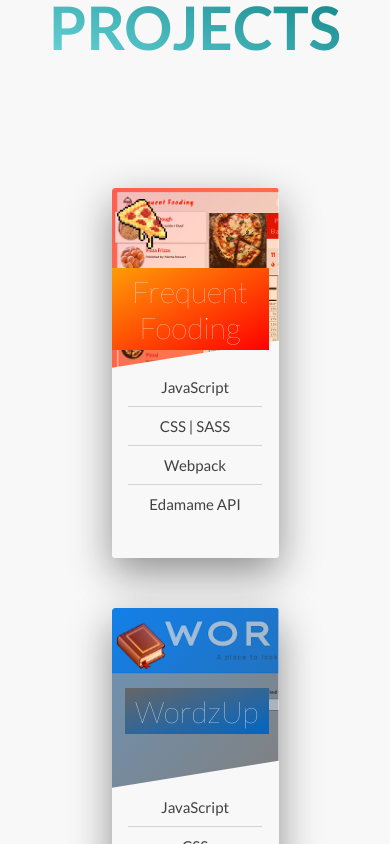
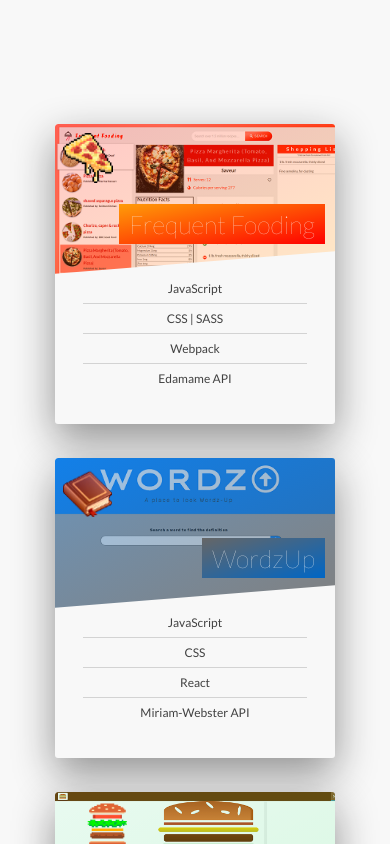
Before and after one commit to JaredAvila/portfolio_9-25-19, a React (Create React App) app: page / in a window 390 px wide. Shown: the part 3180-4024 px from the top of the page. Built offline with nearby package versions, Linux system fonts and the light colour scheme.

Commit message:
nav and projects done.

```diff
--- a/src/components/Footer/Footer.js
+++ b/src/components/Footer/Footer.js
@@ -31,7 +31,9 @@ const Footer = () => {
           <FontAwesomeIcon className={styles.Icon} icon={faScroll} /> Resume
         </a>
       </div>
-      <img className={styles.Logo} src={Logo} alt="JaredAvila.com" />
+      <a href="#top">
+        <img className={styles.Logo} src={Logo} alt="JaredAvila.com" />
+      </a>
       <div className={styles.Links}>
         <p className={styles.SiteName}>JaredAvila Designs |</p>
         <p>
--- a/src/components/Landing/Landing.js
+++ b/src/components/Landing/Landing.js
@@ -8,7 +8,7 @@ import { faGithub, faLinkedin } from "@fortawesome/free-brands-svg-icons";
 
 const Landing = () => {
   return (
-    <div className={styles.Landing}>
+    <div className={styles.Landing} id="top">
       <h1 className={styles.Title}>Jared Avila</h1>
       <h2 className={styles.Sub}>Software Developer</h2>
       <div className={styles.Icons}>
--- a/src/components/Nav/Nav.js
+++ b/src/components/Nav/Nav.js
@@ -12,7 +12,7 @@ import Logo from "../../assets/img/241x241.png";
 const Nav = () => {
   return (
     <div className={styles.Container}>
-      <a href="/">
+      <a href="#top">
         <img className={styles.Logo} src={Logo} alt="jaredavila.com" />
       </a>
 
--- a/src/components/Nav/Nav.module.css
+++ b/src/components/Nav/Nav.module.css
@@ -18,7 +18,9 @@
   z-index: 200;
 }
 
-.GitHub, .LinkedIn, .Scroll {
+.GitHub,
+.LinkedIn,
+.Scroll {
   color: rgb(104, 214, 218);
   font-size: 5rem;
   position: absolute;
@@ -47,3 +49,46 @@
   transform: translateY(30rem);
   visibility: visible;
 }
+
+.GitHub:hover,
+.LinkedIn:hover,
+.Scroll:hover {
+  color: rgb(0, 122, 122);
+}
+
+@media only screen and (max-width: 1500px) {
+  .Container {
+    left: 4%;
+  }
+}
+
+@media only screen and (max-width: 1200px) {
+  .Container {
+    left: 5%;
+  }
+}
+
+@media only screen and (max-width: 1000px) {
+  .Container {
+    top: 4%;
+  }
+}
+
+@media only screen and (max-width: 700px) {
+  .Container {
+    top: 3%;
+    left: 4%;
+  }
+}
+
+@media only screen and (max-width: 500px) {
+  .Container {
+    top: 2%;
+  }
+}
+
+@media only screen and (max-width: 400px) {
+  .Container {
+    top: 1.5%;
+  }
+}
--- a/src/components/Projects/Projects.module.css
+++ b/src/components/Projects/Projects.module.css
@@ -10,7 +10,11 @@
 .Container h1 {
   font-size: 6rem;
   margin: 8rem 0 10rem 0;
-    background-image: linear-gradient( 20deg, rgb(104, 214, 218), rgb(18, 132, 136));
+  background-image: linear-gradient(
+    20deg,
+    rgb(104, 214, 218),
+    rgb(18, 132, 136)
+  );
   background-clip: text;
   -webkit-background-clip: text;
   color: transparent;
@@ -21,20 +25,26 @@
   display: flex;
   justify-content: space-evenly;
   flex-wrap: wrap;
-    width: 70%;
+  width: 80%;
 }
 
 .Card_container {
   perspective: 150rem;
   -moz-perspective: 150rem;
   position: relative;
-    height: 37rem;
-    width: 35rem;
+  height: 35rem;
+  width: 33rem;
   margin: 2.5rem;
 }
 
-.Card_front, .Card_back, .Card_back2, .Card_back3, .Card_back4, .Card_back5, .Card_back6 {
-    height: 37rem;
+.Card_front,
+.Card_back,
+.Card_back2,
+.Card_back3,
+.Card_back4,
+.Card_back5,
+.Card_back6 {
+  height: 35rem;
   transition: all 800ms ease;
   position: absolute;
   top: 0;
@@ -46,7 +56,12 @@
   box-shadow: 0 1.5rem 4rem rgba(17, 17, 17, 0.452);
 }
 
-.Card_back, .Card_back2, .Card_back3, .Card_back4, .Card_back5, .Card_back6 {
+.Card_back,
+.Card_back2,
+.Card_back3,
+.Card_back4,
+.Card_back5,
+.Card_back6 {
   display: flex;
   flex-flow: column;
   align-items: center;
@@ -54,38 +69,72 @@
 }
 
 .Card_back {
-    background: linear-gradient( to right bottom, rgb(197, 0, 0), rgb(204, 122, 0));
+  background: linear-gradient(
+    to right bottom,
+    rgb(197, 0, 0),
+    rgb(204, 122, 0)
+  );
 }
 
 .Card_back2 {
-    background: linear-gradient( to right bottom, rgb(0, 102, 197), rgb(143, 143, 143));
+  background: linear-gradient(
+    to right bottom,
+    rgb(0, 102, 197),
+    rgb(143, 143, 143)
+  );
 }
 
 .Card_back3 {
-    background: linear-gradient( to right bottom, rgba(0, 197, 89), rgb(62, 150, 120));
+  background: linear-gradient(
+    to right bottom,
+    rgba(0, 197, 89),
+    rgb(62, 150, 120)
+  );
 }
 
 .Card_back6 {
-    background: linear-gradient( to right bottom, rgb(177, 197, 0), rgb(131, 130, 80));
+  background: linear-gradient(
+    to right bottom,
+    rgb(177, 197, 0),
+    rgb(131, 130, 80)
+  );
 }
 
 .Card_back5 {
-    background: linear-gradient( to right bottom, rgb(0, 142, 167), rgb(2, 223, 131));
+  background: linear-gradient(
+    to right bottom,
+    rgb(0, 142, 167),
+    rgb(2, 223, 131)
+  );
 }
 
 .Card_back4 {
-    background: linear-gradient( to right bottom, rgb(6, 0, 83), rgb(116, 116, 116));
+  background: linear-gradient(
+    to right bottom,
+    rgb(6, 0, 83),
+    rgb(116, 116, 116)
+  );
 }
 
 .Card_container:hover .Card_front {
   transform: rotateY(-180deg);
 }
 
-.Card_container:hover .Card_back, .Card_container:hover .Card_back2, .Card_container:hover .Card_back3, .Card_container:hover .Card_back4, .Card_container:hover .Card_back5, .Card_container:hover .Card_back6 {
+.Card_container:hover .Card_back,
+.Card_container:hover .Card_back2,
+.Card_container:hover .Card_back3,
+.Card_container:hover .Card_back4,
+.Card_container:hover .Card_back5,
+.Card_container:hover .Card_back6 {
   transform: rotateY(0deg);
 }
 
-.Picture, .Picture2, .Picture3, .Picture4, .Picture5, .Picture6 {
+.Picture,
+.Picture2,
+.Picture3,
+.Picture4,
+.Picture5,
+.Picture6 {
   background-size: cover;
   height: 18rem;
   clip-path: polygon(0 0, 100% 0, 100% 85%, 0 100%);
@@ -94,63 +143,122 @@
 }
 
 .Picture {
-    background-image: linear-gradient( to right bottom, rgba(255, 0, 0, 0.219), rgba(255, 156, 8, 0.233)), url('../../assets/img/freqfood.png');
+  background-image: linear-gradient(
+      to right bottom,
+      rgba(255, 0, 0, 0.219),
+      rgba(255, 156, 8, 0.233)
+    ),
+    url("../../assets/img/freqfood.png");
 }
 
 .Picture2 {
-    background-image: linear-gradient( to right bottom, rgba(0, 102, 197, 0.39), rgba(56, 56, 56, 0.404)), url('../../assets/img/wordzup.png');
+  background-image: linear-gradient(
+      to right bottom,
+      rgba(0, 102, 197, 0.39),
+      rgba(56, 56, 56, 0.404)
+    ),
+    url("../../assets/img/wordzup.png");
 }
 
 .Picture3 {
-    background-image: linear-gradient( to right bottom, rgba(0, 197, 89, 0.089), rgba(0, 207, 62, 0.144)), url('../../assets/img/burgerTime.png');
+  background-image: linear-gradient(
+      to right bottom,
+      rgba(0, 197, 89, 0.089),
+      rgba(0, 207, 62, 0.144)
+    ),
+    url("../../assets/img/burgerTime.png");
 }
 
 .Picture6 {
-    background-image: linear-gradient( to right bottom, rgba(200, 214, 71, 0.089), rgba(131, 130, 80, 0.082)), url('../../assets/img/csb.png');
+  background-image: linear-gradient(
+      to right bottom,
+      rgba(200, 214, 71, 0.089),
+      rgba(131, 130, 80, 0.082)
+    ),
+    url("../../assets/img/csb.png");
 }
 
 .Picture5 {
-    background-image: linear-gradient( to right bottom, rgba(0, 142, 167, 0.336), rgba(2, 223, 131, 0.226)), url('../../assets/img/tictactoe.png');
+  background-image: linear-gradient(
+      to right bottom,
+      rgba(0, 142, 167, 0.336),
+      rgba(2, 223, 131, 0.226)
+    ),
+    url("../../assets/img/tictactoe.png");
 }
 
 .Picture4 {
-    background-image: linear-gradient( to right bottom, rgba(116, 116, 116, 0.205), rgba(6, 0, 83, 0.384)), url('../../assets/img/fcc.png');
+  background-image: linear-gradient(
+      to right bottom,
+      rgba(116, 116, 116, 0.205),
+      rgba(6, 0, 83, 0.384)
+    ),
+    url("../../assets/img/fcc.png");
 }
 
-.Title, .Title2, .Title3, .Title4, .Title5, .Title6 {
+.Title,
+.Title2,
+.Title3,
+.Title4,
+.Title5,
+.Title6 {
   font-size: 3rem;
   font-weight: 100;
   color: rgb(248, 248, 248);
   position: absolute;
   top: 8rem;
   right: 1rem;
-    padding: .5rem 1rem;
+  padding: 0.5rem 1rem;
   -webkit-box-decoration-break: clone;
   box-decoration-break: clone;
 }
 
 .Title {
-    background-image: linear-gradient( to right bottom, rgba(255, 156, 8), rgba(255, 0, 0));
+  background-image: linear-gradient(
+    to right bottom,
+    rgba(255, 156, 8),
+    rgba(255, 0, 0)
+  );
 }
 
 .Title2 {
-    background-image: linear-gradient( to right bottom, rgb(102, 102, 102), rgb(0, 102, 197));
+  background-image: linear-gradient(
+    to right bottom,
+    rgb(102, 102, 102),
+    rgb(0, 102, 197)
+  );
 }
 
 .Title3 {
-    background-image: linear-gradient( to right bottom, rgb(4, 146, 58), rgba(0, 197, 89));
+  background-image: linear-gradient(
+    to right bottom,
+    rgb(4, 146, 58),
+    rgba(0, 197, 89)
+  );
 }
 
 .Title6 {
-    background-image: linear-gradient( to right bottom, rgb(78, 78, 47), rgba(177, 197, 0));
+  background-image: linear-gradient(
+    to right bottom,
+    rgb(78, 78, 47),
+    rgba(177, 197, 0)
+  );
 }
 
 .Title5 {
-    background-image: linear-gradient( to right bottom, rgba(0, 142, 167), rgb(2, 223, 168));
+  background-image: linear-gradient(
+    to right bottom,
+    rgba(0, 142, 167),
+    rgb(2, 223, 168)
+  );
 }
 
 .Title4 {
-    background-image: linear-gradient( to right bottom, rgb(116, 116, 116), rgb(6, 0, 83));
+  background-image: linear-gradient(
+    to right bottom,
+    rgb(116, 116, 116),
+    rgb(6, 0, 83)
+  );
 }
 
 .Details ul {
@@ -182,3 +290,88 @@
   left: 3%;
   height: 5rem;
 }
+
+@media only screen and (max-width: 1505px) {
+  .Projects {
+    width: 90%;
+  }
+  .Card_container {
+    height: 30rem;
+    width: 28rem;
+    margin: 1.7rem;
+  }
+
+  .Card_front,
+  .Card_back,
+  .Card_back2,
+  .Card_back3,
+  .Card_back4,
+  .Card_back5,
+  .Card_back6 {
+    height: 30rem;
+  }
+
+  .Title,
+  .Title2,
+  .Title3,
+  .Title4,
+  .Title5,
+  .Title6 {
+    font-size: 2.5rem;
+  }
+  .Details li {
+    text-align: center;
+    font-size: 1.2rem;
+    padding: 0.7rem;
+  }
+  .Picture,
+  .Picture2,
+  .Picture3,
+  .Picture4,
+  .Picture5,
+  .Picture6 {
+    height: 15rem;
+  }
+}
+@media only screen and (max-width: 1121px) {
+  .Projects {
+    width: 100%;
+  }
+  .Card_container {
+    height: 30rem;
+    width: 28rem;
+    margin: 1.7rem;
+  }
+
+  .Card_front,
+  .Card_back,
+  .Card_back2,
+  .Card_back3,
+  .Card_back4,
+  .Card_back5,
+  .Card_back6 {
+    height: 30rem;
+  }
+
+  .Title,
+  .Title2,
+  .Title3,
+  .Title4,
+  .Title5,
+  .Title6 {
+    font-size: 2.5rem;
+  }
+  .Details li {
+    text-align: center;
+    font-size: 1.2rem;
+    padding: 0.7rem;
+  }
+  .Picture,
+  .Picture2,
+  .Picture3,
+  .Picture4,
+  .Picture5,
+  .Picture6 {
+    height: 15rem;
+  }
+}
--- a/src/index.css
+++ b/src/index.css
@@ -19,4 +19,10 @@ body {
   color: rgb(65, 65, 65);
 }
 
+@media only screen and (max-width: 1000px) {
+  body {
+    padding: 2rem;
+  }
+}
+
 /*First break point at 1150px*/
```
Lines whose indentation alone changed are shown as unchanged.
